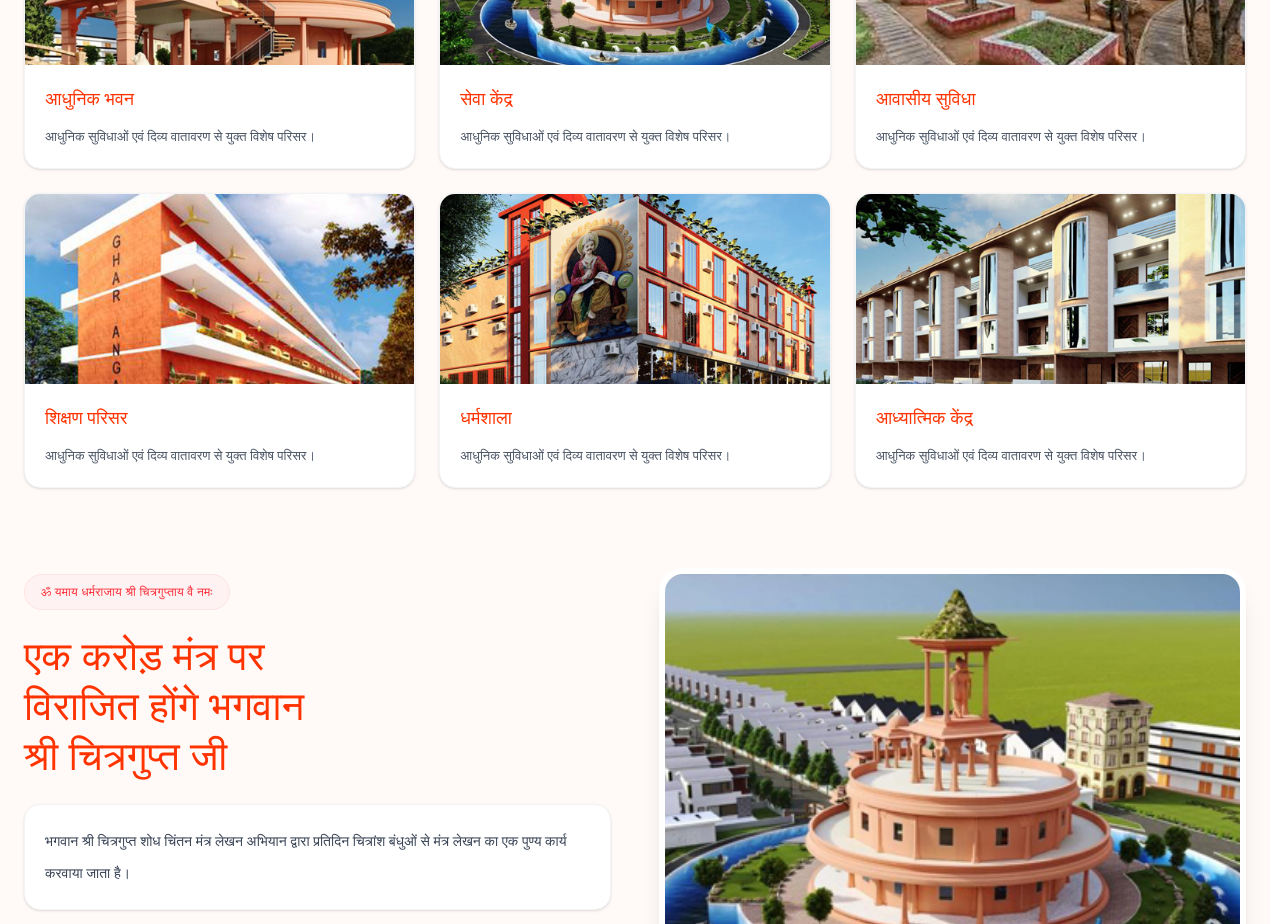
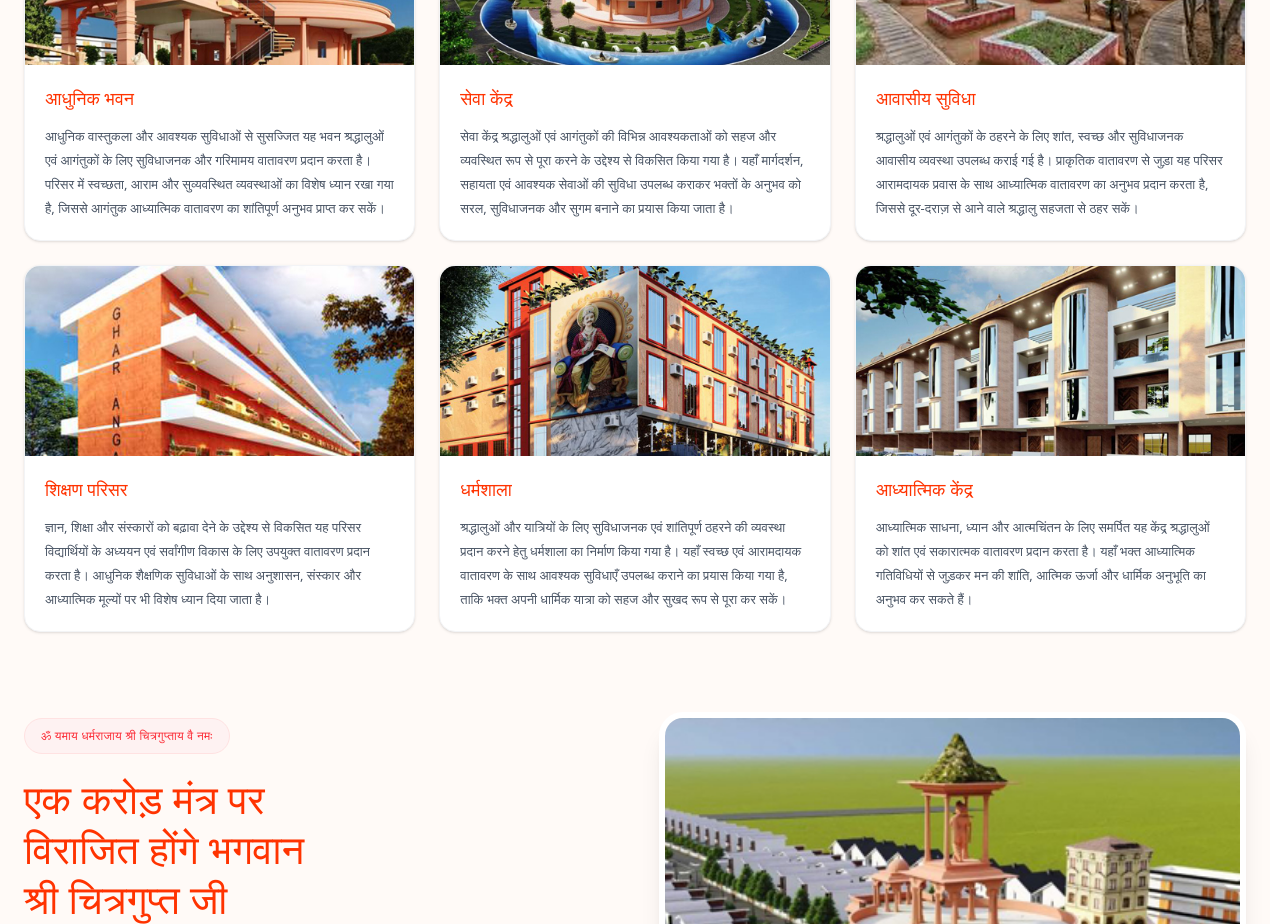
Before and after one commit to akshatasd080/-Shreechitraguptpeeth_frontend, a React (Vite) app: page /about-peeth in a window 1280 px wide. Shown: the part 1420-2344 px from the top of the page. Built offline with nearby package versions, Linux system fonts and the light colour scheme; no server answers.

Commit message:
Refactor code structure for improved readability and maintainability

```diff
--- a/src/pages/About/AboutPeeth.jsx
+++ b/src/pages/About/AboutPeeth.jsx
@@ -6,26 +6,32 @@ const features = [
   {
     img: "/New folder/sec7.jpg",
     title: "आधुनिक भवन",
+    desc: "आधुनिक वास्तुकला और आवश्यक सुविधाओं से सुसज्जित यह भवन श्रद्धालुओं एवं आगंतुकों के लिए सुविधाजनक और गरिमामय वातावरण प्रदान करता है। परिसर में स्वच्छता, आराम और सुव्यवस्थित व्यवस्थाओं का विशेष ध्यान रखा गया है, जिससे आगंतुक आध्यात्मिक वातावरण का शांतिपूर्ण अनुभव प्राप्त कर सकें।",
   },
   {
     img: "/New folder/sec8.jpg",
     title: "सेवा केंद्र",
+    desc: "सेवा केंद्र श्रद्धालुओं एवं आगंतुकों की विभिन्न आवश्यकताओं को सहज और व्यवस्थित रूप से पूरा करने के उद्देश्य से विकसित किया गया है। यहाँ मार्गदर्शन, सहायता एवं आवश्यक सेवाओं की सुविधा उपलब्ध कराकर भक्तों के अनुभव को सरल, सुविधाजनक और सुगम बनाने का प्रयास किया जाता है।",
   },
   {
     img: "/New folder/sec9.jpg",
     title: "आवासीय सुविधा",
+    desc: "श्रद्धालुओं एवं आगंतुकों के ठहरने के लिए शांत, स्वच्छ और सुविधाजनक आवासीय व्यवस्था उपलब्ध कराई गई है। प्राकृतिक वातावरण से जुड़ा यह परिसर आरामदायक प्रवास के साथ आध्यात्मिक वातावरण का अनुभव प्रदान करता है, जिससे दूर-दराज़ से आने वाले श्रद्धालु सहजता से ठहर सकें।",
   },
   {
     img: "/New folder/sec10.jpeg",
     title: "शिक्षण परिसर",
+    desc: "ज्ञान, शिक्षा और संस्कारों को बढ़ावा देने के उद्देश्य से विकसित यह परिसर विद्यार्थियों के अध्ययन एवं सर्वांगीण विकास के लिए उपयुक्त वातावरण प्रदान करता है। आधुनिक शैक्षणिक सुविधाओं के साथ अनुशासन, संस्कार और आध्यात्मिक मूल्यों पर भी विशेष ध्यान दिया जाता है।",
   },
   {
     img: "/New folder/sec11.jpeg",
     title: "धर्मशाला",
+    desc: "श्रद्धालुओं और यात्रियों के लिए सुविधाजनक एवं शांतिपूर्ण ठहरने की व्यवस्था प्रदान करने हेतु धर्मशाला का निर्माण किया गया है। यहाँ स्वच्छ एवं आरामदायक वातावरण के साथ आवश्यक सुविधाएँ उपलब्ध कराने का प्रयास किया गया है, ताकि भक्त अपनी धार्मिक यात्रा को सहज और सुखद रूप से पूरा कर सकें।",
   },
   {
     img: "/New folder/sec12.jpeg",
     title: "आध्यात्मिक केंद्र",
+    desc: "आध्यात्मिक साधना, ध्यान और आत्मचिंतन के लिए समर्पित यह केंद्र श्रद्धालुओं को शांत एवं सकारात्मक वातावरण प्रदान करता है। यहाँ भक्त आध्यात्मिक गतिविधियों से जुड़कर मन की शांति, आत्मिक ऊर्जा और धार्मिक अनुभूति का अनुभव कर सकते हैं।",
   },
 ];
 
@@ -454,8 +460,7 @@ const AboutPeeth = () => {
                       leading-6
                     "
                   >
-                    आधुनिक सुविधाओं एवं दिव्य वातावरण से युक्त
-                    विशेष परिसर।
+                    {item.desc}
                   </p>
 
                 </div>
```
Also changed, not shown: public/About/about1.jpg, public/About/about1111.jpg (added).
